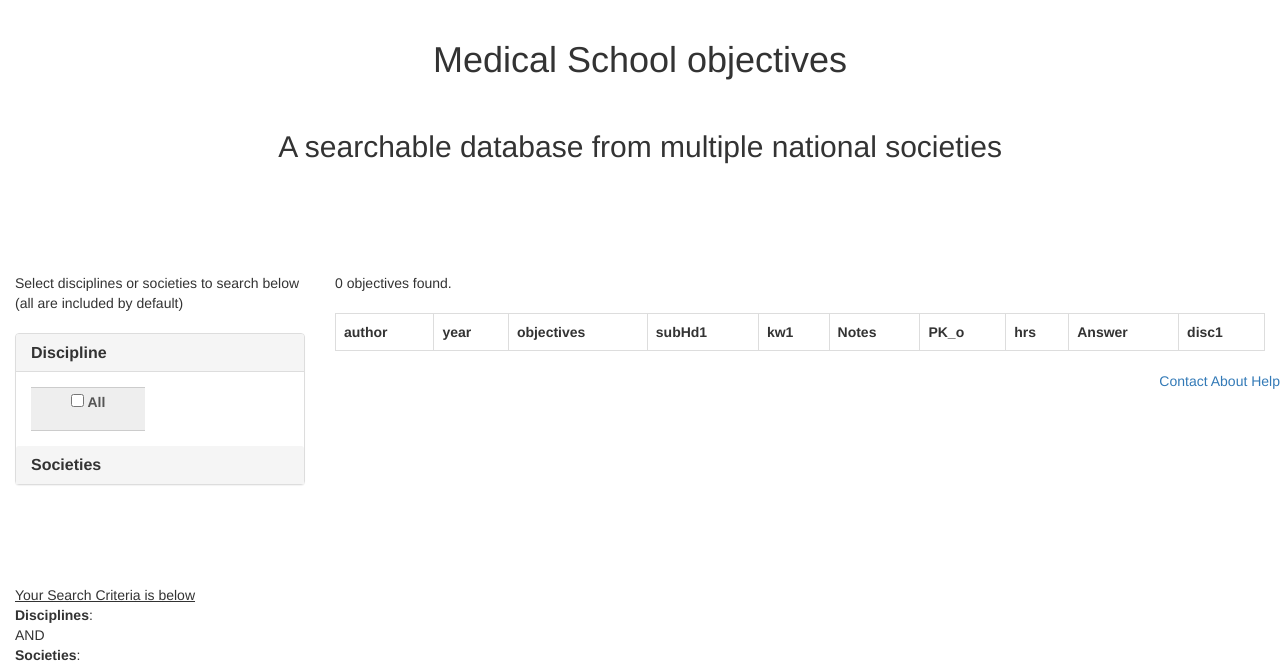
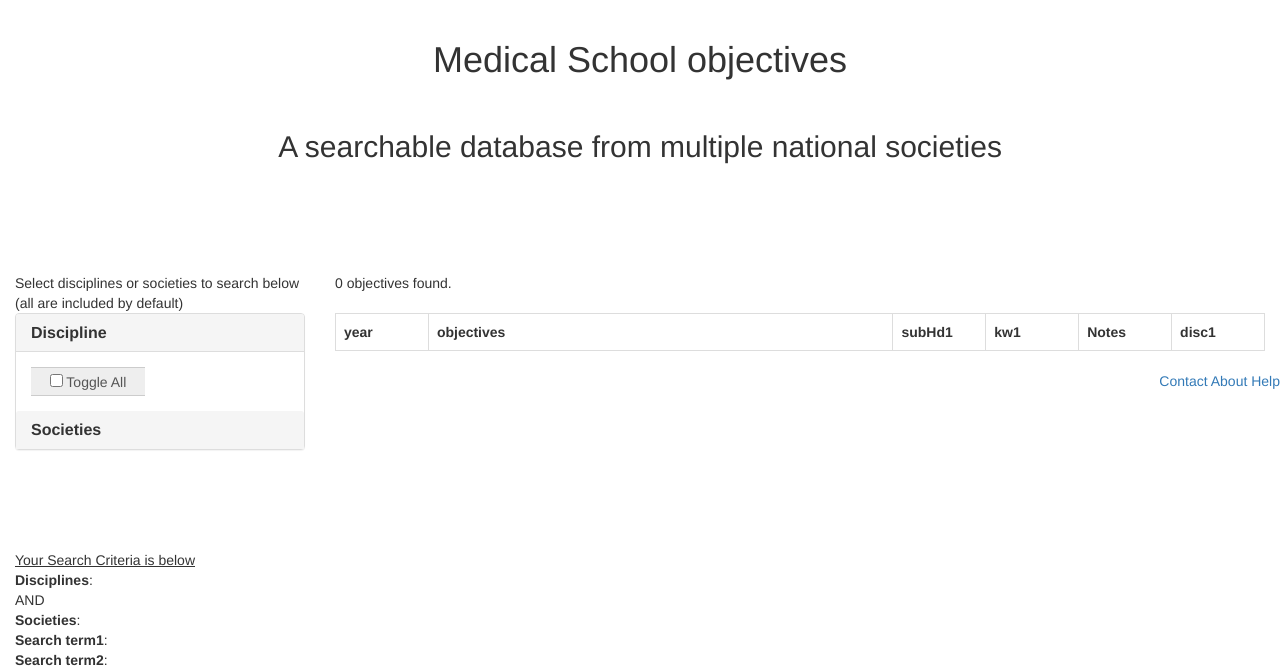
Before and after one commit to sagearbor/medObjs, a PHP site: page /sqlQuery.php in a window 1280 px wide, after a click on "Discipline". Shown: the top 667 px of the page. Run offline with PHP 8.4, Linux system fonts and the light colour scheme; data that the repository does not hold is empty.

Commit message:
Fixed sidebar toggle all for Discipline. Need to try moving js to sidebar, and add to societies.

```diff
--- a/sidebar.php
+++ b/sidebar.php
@@ -11,6 +11,9 @@ Javascript based on
 http://jsfiddle.net/H37cb/
 http://stackoverflow.com/questions/19282219/check-uncheck-all-the-checkboxes-in-a-table
 -->
+
+<!--  <script src="https://ajax.googleapis.com/ajax/libs/jquery/1.9.1/jquery.min.js"></script>   -->
+
 <script type="text/javascript">
 $(document).ready(
 
@@ -24,15 +27,14 @@ function()
         <!-- $('input[type=checkbox]', $(this).parent('li')).attr('checked', status); -->
       });
   }
+
 );
 </script>
 
 
 
 
-
 <div class="panel-group" id="accordion" role="tablist" aria-multiselectable="true">
-<br>
   <div class="panel panel-default">
     <div class="panel-heading" role="tab" id="headingFive">
       <h4 class="panel-title">
@@ -58,17 +60,17 @@ function()
               <li class="input-group-addon">
                 <!--  <input type="checkbox" name="selectAllDisciplines" id="selectAllDisciplines" value="selectAllDisciplines" unchecked aria-label="...">  -->
                 <!-- <input type="checkbox" onchange="checkAll2(this)" name="selectAllDisciplines" id="selectAllDisciplines" value="selectAllDisciplines" unchecked aria-label="..." />  -->
-                <input type="checkbox" name="selectAllDisciplines" id="selectAllDisciplines" value="selectAllDisciplines" unchecked aria-label="..." />
-                <label>All</label>
-                <ul>
+                <!--  <input type="checkbox" name="selectAllDisciplines" id="selectAllDisciplines" value="selectAllDisciplines" unchecked aria-label="..." /> <label>All</label>  -->
+                <input type="checkbox" onClick="toggle(this)" /> Toggle All<br/>
+                <div>
                   <?php foreach($disciplines->fetchAll(PDO::FETCH_ASSOC) as $row) : ?>
                     <!-- <input type="checkbox" name="cbDiscipline[]" id="disciplineId" value="<?php echo $row['displayName']; ?>" checked aria-label="...">  -->
-                    <li><input type="checkbox" name="cbDiscipline[]" id="disciplineId" value="<?php echo $row['discipline']; ?>" checked aria-label="..." />
+                    <div><input type="checkbox" name="cbDiscipline[]" id="disciplineId" value="<?php echo $row['discipline']; ?>" checked aria-label="..." />
                       <!--  </span><label><?php echo $row['displayName']; ?></label>   -->
                       <label><?php echo $row['discipline']; ?></label>
-                    </li>
+                    </div>
                   <?php endforeach;?>
-                <ul>
+                <div>
               </li>
             </div><!-- /input-group -->
           </div><!-- /.col-lg-6 --><br>
--- a/site.css
+++ b/site.css
@@ -16,6 +16,9 @@ z-index: -1;
     font-weight: bold;
 }
 
+td.zero_width {
+    width: 1%;
+}
 
 .sbBG {
     background-image: url("https://pixabay.com/static/uploads/photo/2014/04/02/10/55/health-304919_960_720.png");
--- a/sqlQuery.php
+++ b/sqlQuery.php
@@ -69,17 +69,28 @@
   </div>
   <div class="col-12 col-sm-9 col-lg-9 main">
     <table class="table table-bordered">
+      <colgroup>
+        <!--  <col class="obj_size" style="width:2%">  -->
+        <col style="width:10%">
+        <col style="width:50%">
+        <col style="width:10%">
+        <col style="width:10%">
+        <col style="width:10%">
+        <col style="width:10%">
+      </colgroup>
       <tr>
-        <th>author</th>
+<!--        <th>author</th>  -->
         <th>year</th>
-        <th>objectives</th>
+        <th width:"50%">objectives</th>
         <th>subHd1</th>
         <th>kw1</th>
         <th>Notes</th>
+<!--
         <th>PK_o</th>
         <th>hrs</th>
         <th>Answer</th>
-        <th>disc1</th>
+-->
+        <th width:"10px">disc1</th>
       </tr>
 
 <?php
@@ -96,9 +107,10 @@ foreach($socName as &$val)
 // $sth = $conn->prepare("SELECT * FROM Societies;");
 // $sth = $conn->prepare("SELECT author,year,obj,subHd1,kw1,oNotes,PK_o,hrs,oAns,disc1 FROM objectives WHERE obj LIKE '%$searchTerm1%' LIMIT 5");
 // $sth = $conn->prepare("SELECT author,year,obj,subHd1,kw1,oNotes,PK_o,hrs,oAns,disc1 FROM objectives WHERE obj LIKE '%$searchTerm1%' AND author IN (SELECT abbrev from societies)ame));
- $sth = $conn->prepare("SELECT author,year,obj,subHd1,kw1,oNotes,PK_o,hrs,oAns,disc1 FROM objectives o INNER JOIN societies s ON s.abbrev = o.author AND s.name in (".implode(',',$socName).") AND obj LIKE '%$searchTerm1%' AND (disc1 IN (".implode(',',$discName).") OR disc2 IN (".implode(',',$discName).") OR disc3 IN (".implode(',',$discName).")) ");
 // $sth = $conn->prepare("SELECT author,year,obj,subHd1,kw1,oNotes,PK_o,hrs,oAns,disc1 FROM objectives WHERE obj LIKE '%$searchTerm1%' AND disc1 IN (".implode(',',$discName).") ");
 // $sth = $conn->prepare("SELECT author,year,obj,subHd1,kw1,oNotes,PK_o,hrs,oAns,disc1,disc2,disc3 FROM objectives WHERE obj LIKE '%$searchTerm1%' AND (disc1 IN (".implode(',',$discName).") OR disc2 IN (".implode(',',$discName).") OR disc3 IN (".implode(',',$discName).") ");
+// $sth = $conn->prepare("SELECT author,year,obj,subHd1,kw1,oNotes,PK_o,hrs,oAns,disc1 FROM objectives o INNER JOIN societies s ON s.abbrev = o.author AND s.name in (".implode(',',$socName).") AND obj LIKE '%$searchTerm1%' AND (disc1 IN (".implode(',',$discName).") OR disc2 IN (".implode(',',$discName).") OR disc3 IN (".implode(',',$discName).")) ");
+ $sth = $conn->prepare("SELECT author,year,obj,subHd1,kw1,oNotes,disc1 FROM objectives o INNER JOIN societies s ON s.abbrev = o.author AND s.name in (".implode(',',$socName).") AND obj LIKE '%$searchTerm1%' AND (disc1 IN (".implode(',',$discName).") OR disc2 IN (".implode(',',$discName).") OR disc3 IN (".implode(',',$discName).")) ");
 
   $discName = $_POST['cbDiscipline'];
   $socName = $_POST['cbSociety'];
@@ -131,15 +143,17 @@ print("$count objectives found.<br><br>");
 // $data[] = $row; // add the row in to the results (data) array
 ?>
 <tr>
-    <td><?php echo $row['author']; ?></td>
-    <td><?php echo $row['year']; ?></td>
-    <td><?php echo $row['obj']; ?></td>
+<!--    <td><?php echo $row['author']; ?></td>  -->
+    <td class="zero_width"><?php echo $row['author']." ".$row['year']; ?></td>
+    <td class="obj_size"><?php echo $row['obj']; ?></td>
     <td><?php echo $row['subHd1']; ?></td>
     <td><?php echo $row['kw1']; ?></td>
     <td><?php echo $row['oNotes']; ?></td>
+<!--
     <td><?php echo $row['PK_o']; ?></td>
     <td><?php echo $row['hrs']; ?></td>
     <td><?php echo $row['oAns']; ?></td>
+-->
     <td><?php echo $row['disc1']; ?></td>
 </tr>
 <?php endforeach;?>
```
Also changed, not shown: help.html (added, +30 -0 lines), index.php (+44 -9 lines), 6 other files.
